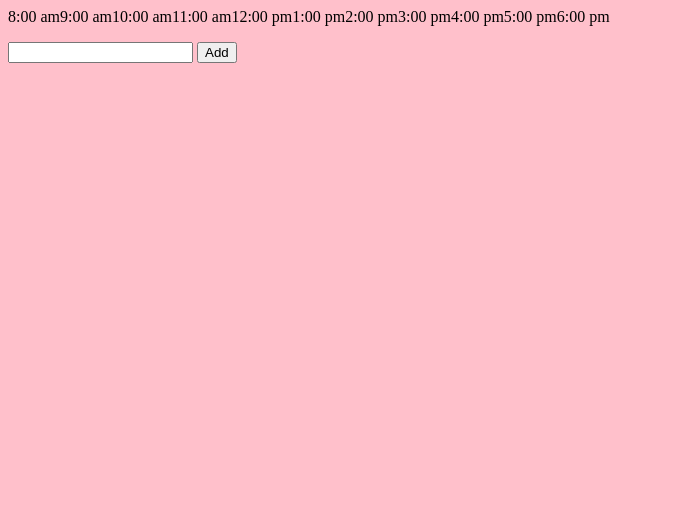
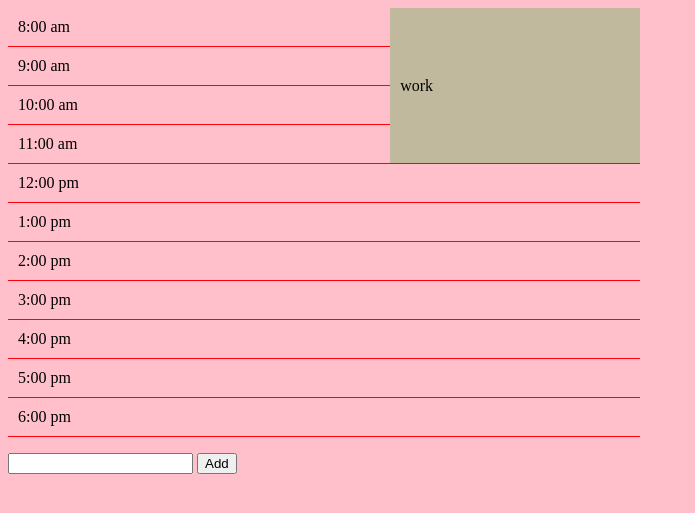
Before and after one commit to natalie-a-1/StudentWebsite, a Flask app: page / in a window 1280 px wide. Shown: the top 513 px of the page, without its empty margins (0-695 px from the left). Run offline with Flask 2, Linux system fonts and the light colour scheme; data that the repository does not hold is empty.

Commit message:
Working on schedule html

```diff
--- a/schedule.py
+++ b/schedule.py
@@ -13,22 +13,22 @@ class Schedule:
             schedule = {}
         elif today == (1 or 3):
             schedule = {
-                '8:00 am - 11:00 am': 'work',
-                '11:30 am - 12:20 pm': 'principles of programming',
-                '1:30 pm - 2:20 pm': 'linear algebra',
-                '3:30 pm - 5:15 pm': 'professional development',
+                ('8:00 am', '11:00 am'): 'work',
+                ('11:30 am', '12:20 pm'): 'principles of programming',
+                ('1:30 pm', '2:20 pm'): 'linear algebra',
+                ('3:30 pm', '5:15 pm'): 'professional development',
             }
         elif today == (2 or 4):
             schedule = {
-                '9:00 am - 10:15 am': 'intro to operating systems',
-                '11:30 am - 12:20 pm': 'work',
-                '4:30 pm - 5:15 pm': 'software engineering',
+                ('9:00 am', '10:15 am'): 'intro to operating systems',
+                ('11:30 am', '12:20 pm'): 'work',
+                ('4:30 pm', '5:15 pm'): 'software engineering',
 
             }
         elif today == 5:
             schedule = {
-                '8:00 am - 11:00 am': 'work',
-                '11:30 am - 12:20 pm': 'principles of programming',
-                '1:30 pm - 2:20 pm': 'linear algebra',
+                ('8:00 am', '11:00 am'): 'work',
+                ('11:30 am', '12:20 pm'): 'principles of programming',
+                ('1:30 pm', '2:20 pm'): 'linear algebra',
             }
         return schedule
--- /dev/null
+++ b/static/css/odd_style.css
@@ -0,0 +1,20 @@
+table {
+    border-collapse: collapse;
+    width: 50%;
+}
+
+tr {
+    border-bottom: 1px solid #ff000d;
+}
+
+td {
+    padding: 10px;
+}
+
+.text {
+    background: rgba(51, 170, 51, .3);
+}
+
+.text:hover {
+    background: rgba(51, 170, 51, .4)
+}
--- a/static/css/style.css
+++ b/static/css/style.css
@@ -19,8 +19,3 @@ body {
 .checkboxes:checked {
     background-color: gray;
 }
-
-th, td {
-  border: 1px solid black;
-  border-radius: 10px;
-}
--- a/templates/index.html
+++ b/templates/index.html
@@ -13,19 +13,9 @@
     {% block body %}
 
     <div id="schedule_table">
-        <table>
-            <col>8:00 am</col>
-            <col>9:00 am</col>
-            <tr>10:00 am</tr>
-            <tr>11:00 am</tr>
-            <tr>12:00 pm</tr>
-            <tr>1:00 pm</tr>
-            <tr>2:00 pm</tr>
-            <tr>3:00 pm</tr>
-            <tr>4:00 pm</tr>
-            <tr>5:00 pm</tr>
-            <tr>6:00 pm</tr>
-        </table>
+<!--        {% if schedule == 1 or 3 %}-->
+        {% include 'odd.html' %}
+<!--        {% endif %}-->
     </div>
 
     <div id="todo_list">
--- /dev/null
+++ b/templates/odd.html
@@ -0,0 +1,57 @@
+<!DOCTYPE html>
+<html lang="en">
+<head>
+    <meta charset="UTF-8">
+    <link rel="stylesheet" href="{{url_for('static', filename='css/odd_style.css') }}">
+    <title>Title</title>
+</head>
+<body>
+<table>
+            <tr>
+                <td colspan="2">8:00 am</td>
+                <td rowspan="4" class="text">work</td>
+            </tr>
+
+            <tr>
+                <td>9:00 am</td>
+            </tr>
+
+            <tr>
+                <td>10:00 am</td>
+            </tr>
+
+            <tr>
+                <td>11:00 am</td>
+            </tr>
+
+            <tr>
+                <td>12:00 pm</td>
+            </tr>
+
+            <tr>
+                <td>1:00 pm</td>
+            </tr>
+
+            <tr>
+                <td>2:00 pm</td>
+            </tr>
+
+            <tr>
+                <td>3:00 pm</td>
+            </tr>
+
+            <tr>
+                <td>4:00 pm</td>
+            </tr>
+
+            <tr>
+                <td>5:00 pm</td>
+            </tr>
+
+            <tr>
+                <td>6:00 pm</td>
+            </tr>
+
+        </table>
+</body>
+</html>
```
Also changed, not shown: templates/even.html (added, +45 -0 lines), todo.db.
